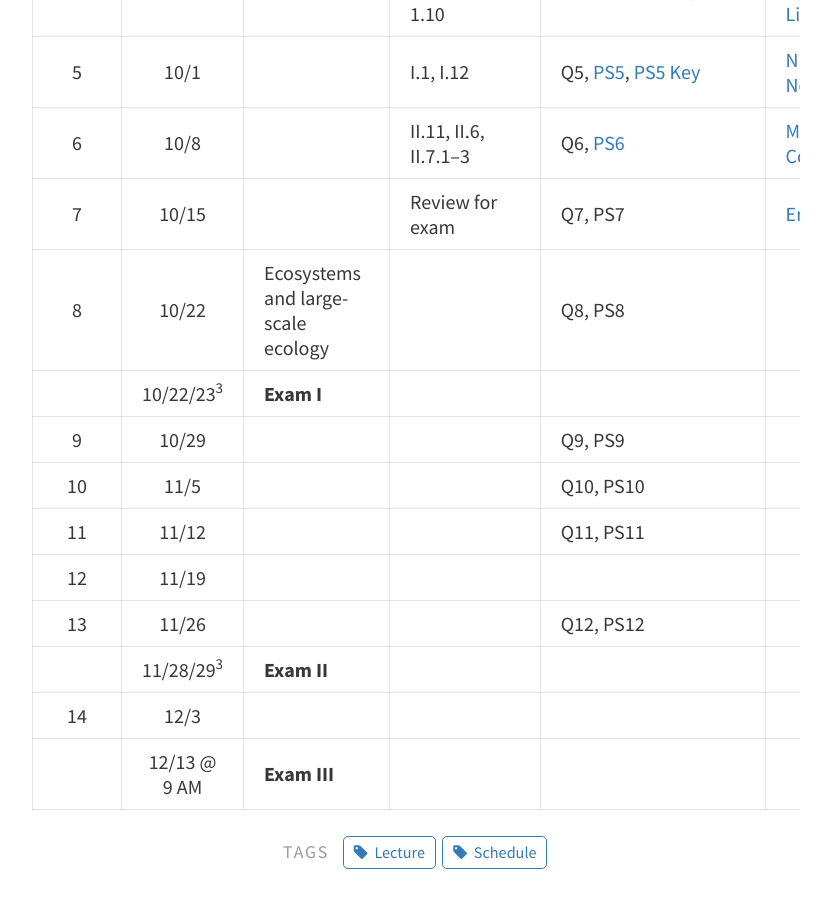
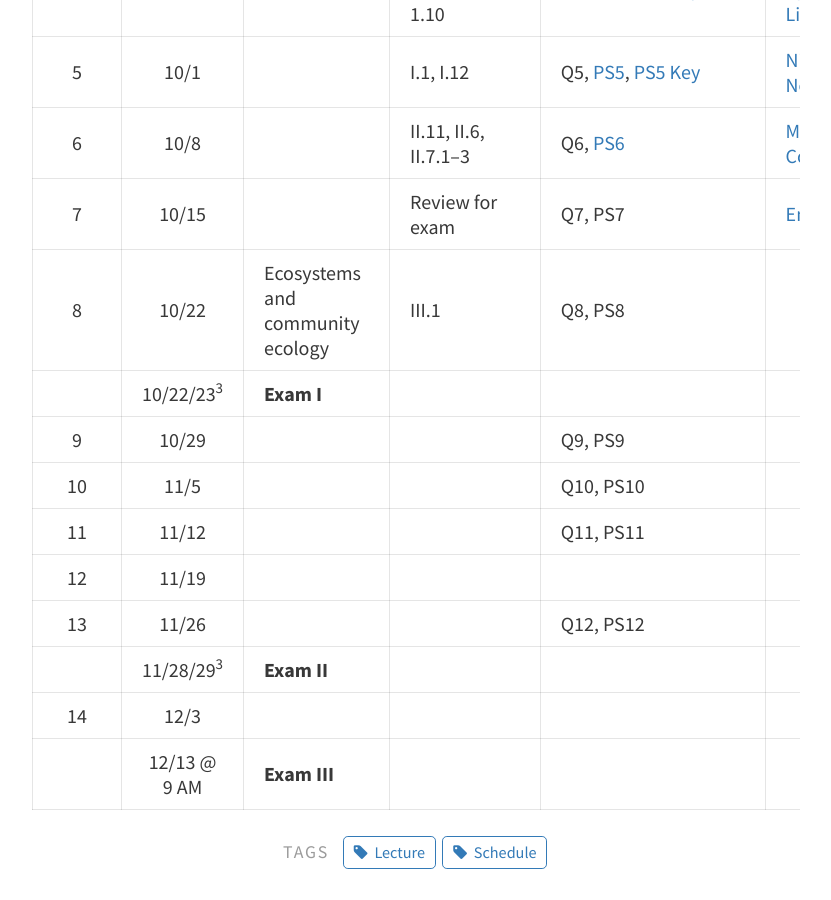
Before and after one commit to davan690/ColbyEcology.github.io, a Jekyll site: the page built from pages/lecture_schedule.md, in a window 1280 px wide and 900 px high, scrolled down 1311 px. Shown: the whole window, without its empty margins (224-1055 px from the left). Built offline with Jekyll 4.4.1, drawn with Linux system fonts in a browser that asks for light colours.

Commit message:
add readings for wk 8

```diff
--- a/pages/lecture_schedule.md
+++ b/pages/lecture_schedule.md
@@ -24,7 +24,7 @@ Week | Date  | Topics | Readings<sup>1</sup> | Assignments<sup>2</sup>| Lecture
 5    | 10/1  | | I.1, I.12| Q5, [PS5](https://drive.google.com/open?id=1ZCFc769NRIr2AcODB3YHdekwoE-Q_0txEZKVrmgc8XU), [PS5 Key](https://drive.google.com/open?id=1Ti6Ms3dlhJzBE9RNu5b6-fxnp53LVFtBVJTxrQw0d3I) | [NichesLec](https://drive.google.com/open?id=1DAfFPTsyPavZTAiw43U4sHEomd3ATOgvCtgGFTrlbp8), [GeoDistLec](https://drive.google.com/open?id=1zHEiFQZ2x1nG1VCFrOQsrtt-FWWR9LBAQFAzQ3qXf8Q), [Neutralism&PhasePlanesLec](https://drive.google.com/open?id=1OJsvlYL__ou4zQ1jYIpQnIEXEX-PnUpk)|
 6    | 10/8  | | II.11, II.6, II.7.1–3| Q6, [PS6](NoPSet6.html) | [MutualismLec](https://drive.google.com/open?id=1go0qrBAUxh311oKOPM8rGKgT4O_oiUW0flhbLPhgFxc), [CompetitionLec](https://drive.google.com/open?id=1P_-_UEh3juuqA3-t6bY_MrMt7r2DH3UY-NsxGB-dQSo) |
 7    | 10/15 | | Review for exam | Q7, PS7 | [EnemyVictimLec](https://drive.google.com/open?id=1zMQA0JY2aYPwve5vAOreWIExRyhQ9cKzjiJmQ9_N_nQ) |
-8    | 10/22 | Ecosystems and large-scale ecology | | Q8, PS8 | |
+8    | 10/22 | Ecosystems and community ecology | III.1  | Q8, PS8 | |
      | 10/22/23<sup>3</sup> | **Exam I** | | | |
 9    | 10/29 | | | Q9, PS9 | |
 10   | 11/5  | | | Q10, PS10 | |
```
